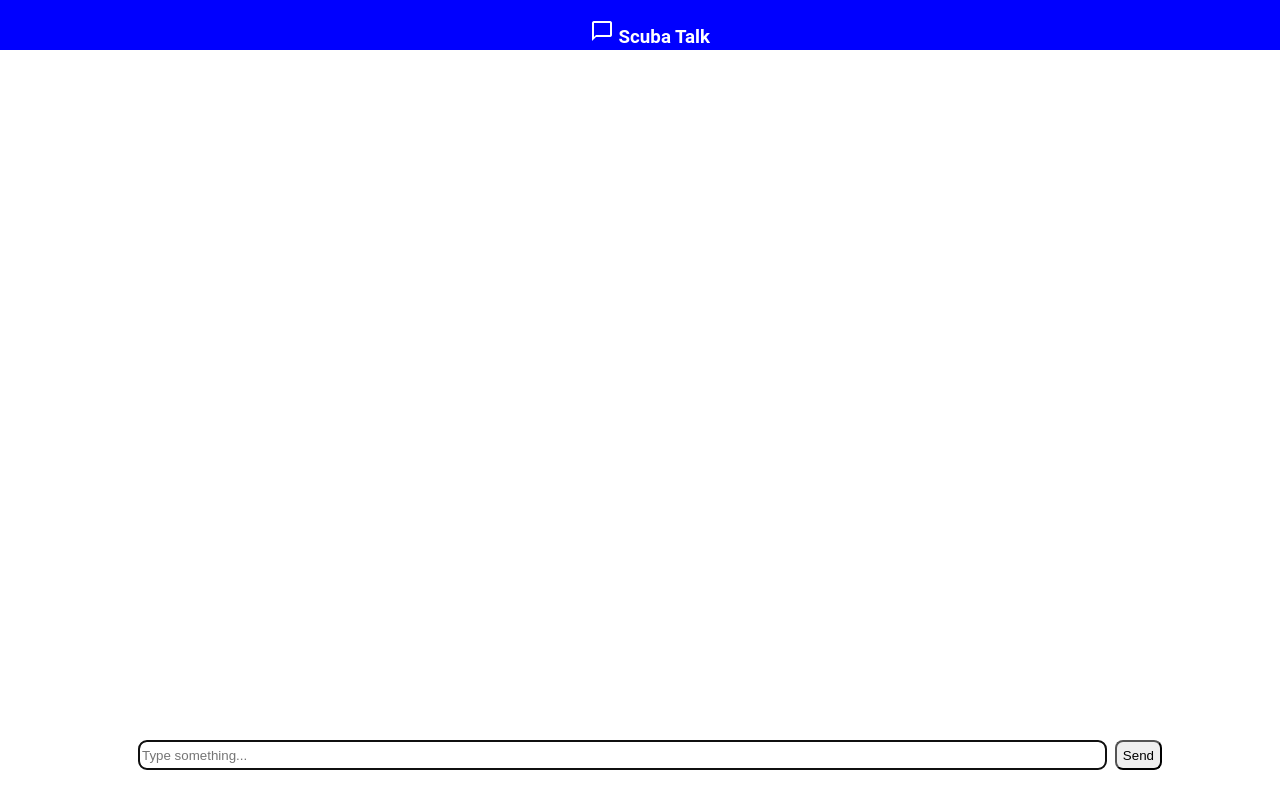
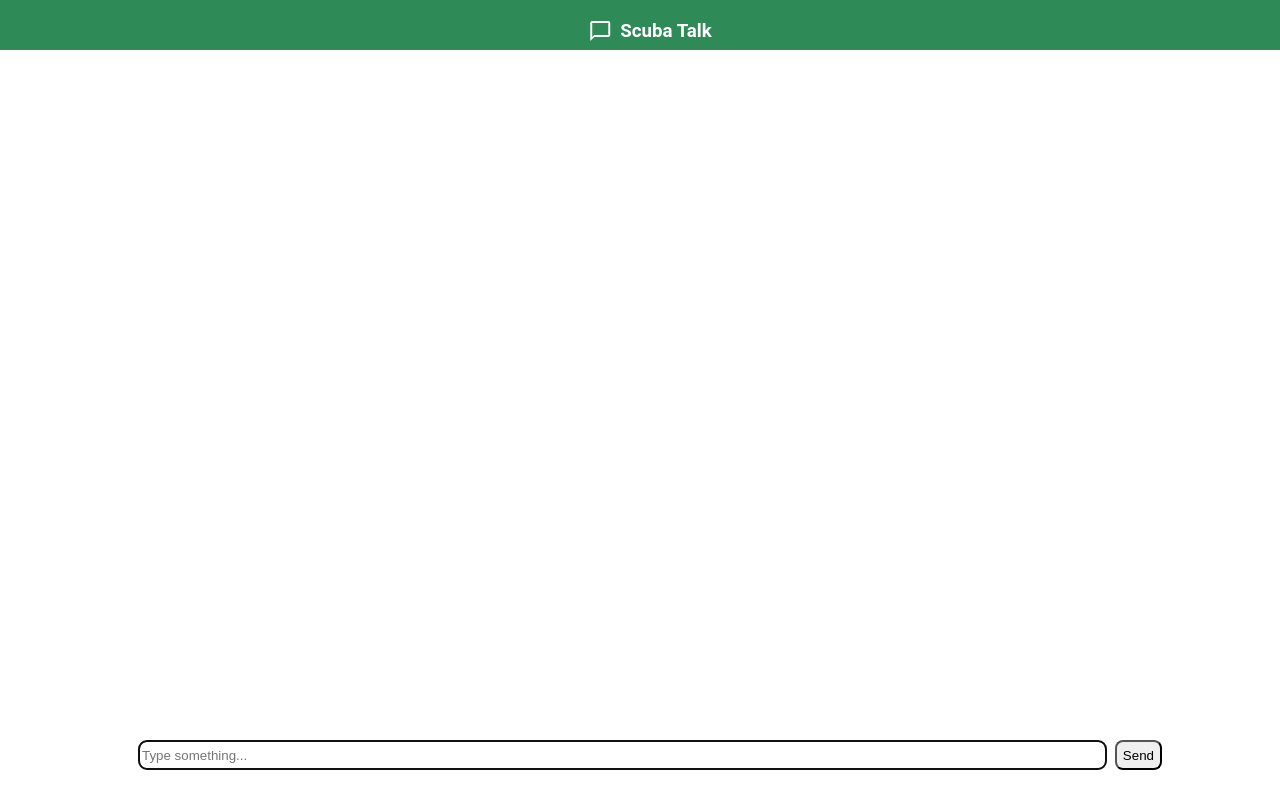
Before and after one commit to inlined/next-genkit, a Next.js app in the folder site/: page / in a window 1280 px wide. Built offline with nearby package versions, Linux system fonts and the light colour scheme.

Commit message:
Update styling; somehow the flow stopped working

```diff
--- a/site/src/app/components/Header.module.css
+++ b/site/src/app/components/Header.module.css
@@ -1,7 +1,12 @@
 .header {
     grid-column: 1 / 4;
-    text-align: center;
-    background-color:blue;
-    vertical-align: center;
+    background-color:seagreen;
     color: white;
 }
+
+.header h3 {
+    display: flex;
+    align-items: center;
+    justify-content: center;
+    gap: 8px;
+}
--- a/site/src/app/components/Header.tsx
+++ b/site/src/app/components/Header.tsx
@@ -4,7 +4,7 @@ const Header = () => {
     return (
         <>
         <div className={styles.header}>
-            <h3><i className="material-icons">chat_bubble_outline</i> Scuba Talk</h3>
+            <h3><span className="material-icons" id={styles.icon}>chat_bubble_outline</span><span>Scuba Talk</span></h3>
         </div>
       </>
     )
```
